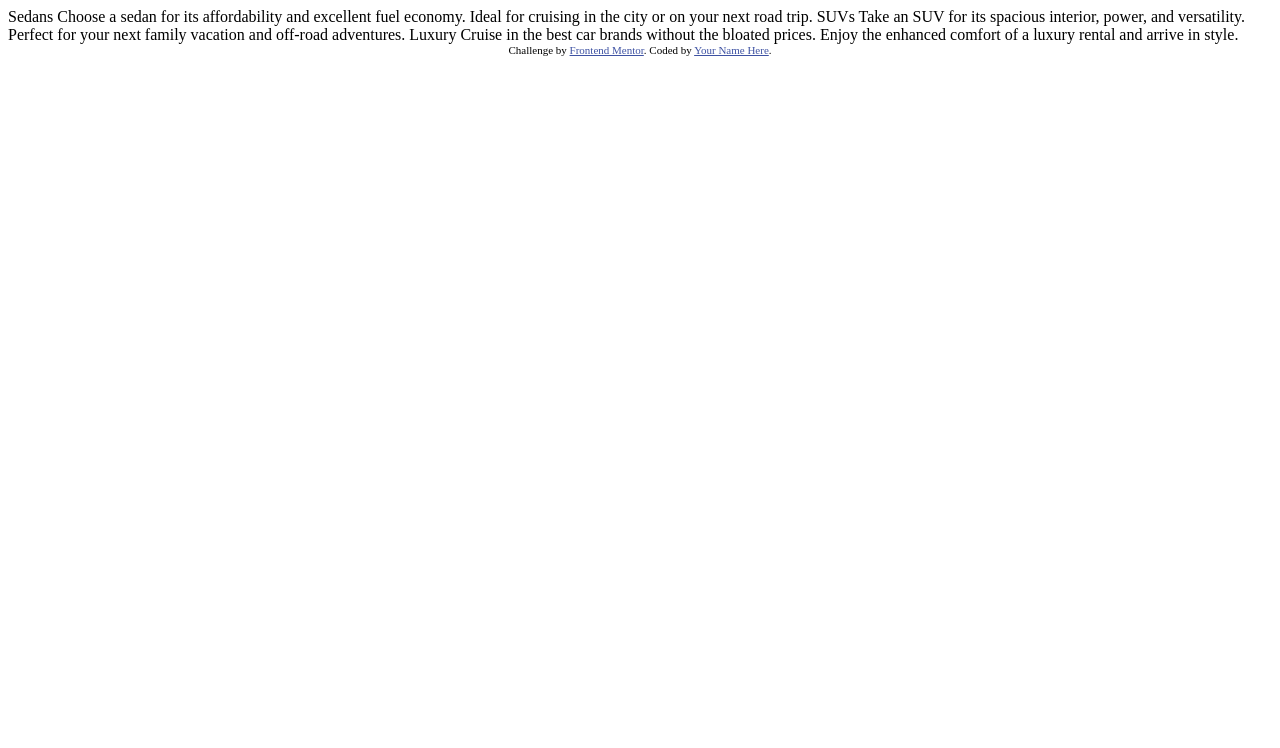
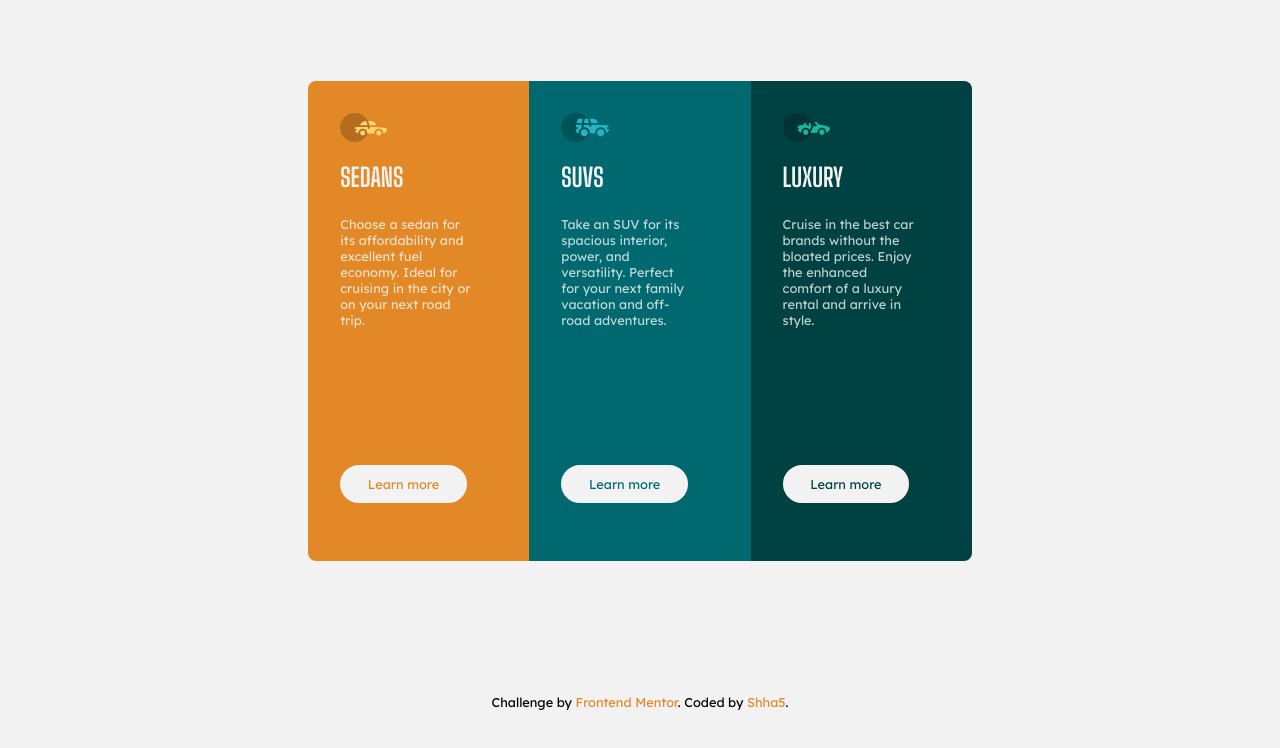
Before and after one commit to Shha5/3-column-preview-card-component-main, a plain HTML site: page index.html in a window 1280 px wide. Drawn offline with Linux system fonts and the light colour scheme.

Commit message:
applied styles, modified readme file

```diff
--- a/index.html
+++ b/index.html
@@ -2,35 +2,51 @@
 <html lang="en">
 <head>
   <meta charset="UTF-8">
-  <meta name="viewport" content="width=device-width, initial-scale=1.0"> <!-- displays site properly based on user's device -->
-
-  <link rel="icon" type="image/png" sizes="32x32" href="./images/favicon-32x32.png">
-
+  <meta name="viewport" content="width=device-width, initial-scale=1.0"/>
+  <link rel="stylesheet" href="styles.css"/>
+  <link rel="icon" type="image/png" sizes="32x32" href="./images/favicon-32x32.png"/>
+  <link rel="preconnect" href="https://fonts.googleapis.com">
+  <link rel="preconnect" href="https://fonts.gstatic.com" crossorigin>
+  <link href="https://fonts.googleapis.com/css2?family=Big+Shoulders+Display:wght@700&family=Lexend+Deca&display=swap" rel="stylesheet">
   <title>Frontend Mentor | 3-column preview card component</title>
-
-  <!-- Feel free to remove these styles or customise in your own stylesheet 👍 -->
-  <style>
-    .attribution { font-size: 11px; text-align: center; }
-    .attribution a { color: hsl(228, 45%, 44%); }
-  </style>
 </head>
 <body>
-
-  Sedans
-  Choose a sedan for its affordability and excellent fuel economy. Ideal for cruising in the city
-  or on your next road trip.
-
-  SUVs
-  Take an SUV for its spacious interior, power, and versatility. Perfect for your next family vacation
-  and off-road adventures.
-
-  Luxury
-  Cruise in the best car brands without the bloated prices. Enjoy the enhanced comfort of a luxury
-  rental and arrive in style.
-
-  <div class="attribution">
-    Challenge by <a href="https://www.frontendmentor.io?ref=challenge" target="_blank">Frontend Mentor</a>.
-    Coded by <a href="#">Your Name Here</a>.
-  </div>
+  <main>
+  <div class="container">
+    <div class="card sedans">
+      <img src="images/icon-sedans.svg" alt="sedan icon"/>
+      <h1>Sedans</h1>
+      <p>Choose a sedan for its affordability and excellent fuel economy. Ideal for cruising in the city
+        or on your next road trip.</p>
+        <div class="info">
+        <a class="button" href="#">Learn more</a>
+      </div>
+    </div>
+    <div class="card suvs">
+      <img src="images/icon-suvs.svg" alt="suv icon"/>
+      <h1>SUVs</h1>
+      <p>Take an SUV for its spacious interior, power, and versatility. Perfect for your next family vacation
+        and off-road adventures.</p>
+        <div class="info">
+        <a class="button" href="#" >Learn more</a>
+      </div>
+    </div>
+    <div class="card lux">
+      <img src="images/icon-luxury.svg" alt="luxury car icon"/>
+      <h1>Luxury</h1>
+      <p>Cruise in the best car brands without the bloated prices. Enjoy the enhanced comfort of a luxury
+        rental and arrive in style.</p>
+        <div class="info">
+        <a class="button" href="#">Learn more</a>
+      </div>
+    </div>
+    </div>
+  </main>
+    <footer>
+      <p class="attribution">
+        Challenge by <a href="https://www.frontendmentor.io?ref=challenge" target="_blank">Frontend Mentor</a>.
+        Coded by <a href="https://www.frontendmentor.io/profile/Shha5" target="_blank">Shha5</a>.
+      </p>
+    </footer>
 </body>
 </html>
--- /dev/null
+++ b/styles.css
@@ -0,0 +1,172 @@
+*{
+    box-sizing: border-box;
+}
+
+:root{
+    --bg-h-btn-color: hsl(0, 0%, 95%);
+    --p-color: hsla(0, 0%, 100%, 0.75);
+    --card-bg-color-1: hsl(31, 77%, 52%);
+    --card-bg-color-2: hsl(184, 100%, 22%);
+    --card-bg-color-3: hsl(179, 100%, 13%);
+    --heading-font-family: "Big Shoulders Display";
+    --paragraph-font-family: "Lexend Deca"
+}
+
+body{
+    border: 1px solid transparent;
+    max-width:100vw;
+    min-height: 100vh;
+    margin: 0;
+    padding: 0;
+    background-color: var(--bg-h-btn-color);
+    font-size: 100%;
+    font-family: var(--paragraph-font-family);
+}
+
+.container {
+    display: flex;
+    flex-direction: column;
+    min-width: 50%;
+    max-width: 90%;
+    min-height: 60vh;
+    margin: 5vh 5vw 5vh 5vw;
+}
+
+
+.card{
+    position: relative;
+    padding: 10vw;
+}
+
+.sedans{
+    background-color: var(--card-bg-color-1);
+    border-radius: .5rem .5rem 0 0;
+}
+
+.suvs{
+    background-color: var(--card-bg-color-2);
+}
+
+.lux{
+    background-color: var(--card-bg-color-3);
+    border-radius: 0 0 .5rem .5rem;
+}
+
+.card img{
+    width: 35%;
+    margin: 0 0 2vh 0;
+}
+
+.card h1{
+    margin: 0 0 3vh 0;
+    font-family: var(--heading-font-family) ;
+    color: var(--bg-h-btn-color);
+    text-transform: uppercase;
+    font-size: 12vw;
+}
+
+.card p{
+    padding: 0 4vw 2vh 0;
+    color: var(--p-color);
+    font-size: 4vw;
+}
+
+.info {
+    min-height: 5vh;
+    margin-bottom: 3vh;
+}
+
+.button{
+    position: absolute;
+    top: 80%;
+    padding: .7em 3.5em;
+    background-color: var(--bg-h-btn-color);
+    border: 2px solid var(--bg-h-btn-color);
+    font-family: var(--paragraph-font-family);
+    font-size: 3vw;
+    text-decoration: none;
+    border-radius: 25em;
+    cursor: pointer;
+}
+
+.button:hover,
+.button:focus{
+    background-color: transparent;
+    color: var(--bg-h-btn-color);
+}
+
+.sedans .button{
+    color: var(--card-bg-color-1);
+}
+
+.suvs .button{
+    color: var(--card-bg-color-2);
+}
+
+.lux .button{
+    color: var(--card-bg-color-3)
+}
+
+.lux :is(.button:hover, button:focus),
+.sedans :is(.button:hover, button:focus),
+.suvs :is(.button:hover, .button:focus){
+    color: var(--bg-h-btn-color);
+}
+
+footer{
+    font-size: 2vw;
+    width: 100%;
+    overflow: hidden;
+    text-align: center;
+}
+
+footer a{
+    color: var(--card-bg-color-1);
+    text-decoration: none;
+}
+
+footer :is(a:active, a:focus, a:hover){
+    color: var(--card-bg-color-2);
+}
+
+@media only screen and (orientation:landscape){
+    .container{
+        flex-direction: row;
+        margin: 10vh 24vw 15vh 24vw;
+    }
+
+    .card {
+        width: 33.33%;
+        padding: 2.5vw;
+    }
+
+    .card img{
+        width: 30%;
+    }
+
+    .card h1{
+        font-size: 2vw;
+    }
+
+    .card p{
+        padding: 0 2vw 2vh 0;
+        font-size: 1vw;
+    }
+
+    .sedans {
+        border-radius: .5rem 0 0 .5rem;
+    }
+
+    .lux{
+        border-radius: 0 .5rem .5rem 0;
+    }
+
+    .button{
+        padding: .7em 2em;
+        font-size: 1vw;
+    }
+
+    footer{
+        font-size: 1vw;
+    }
+}
```
Also changed, not shown: 1 other file.
